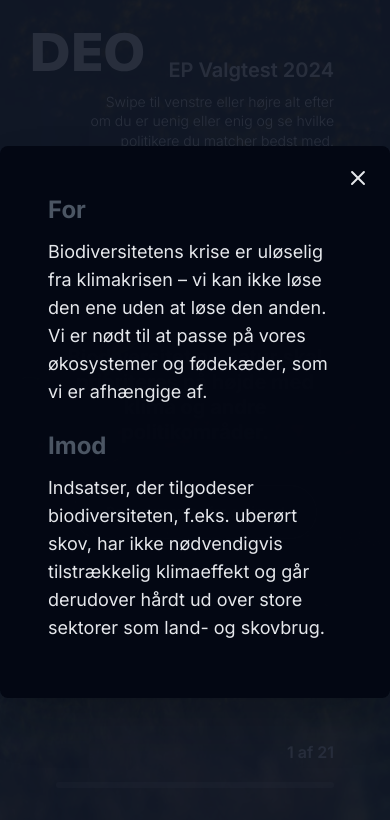
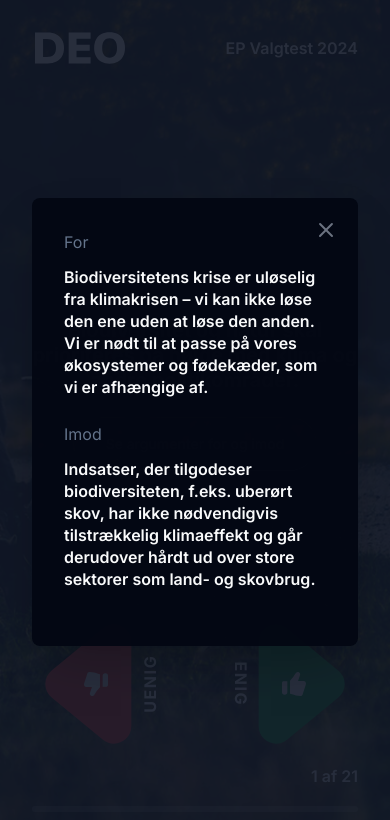
Before and after one commit to maxrh/ep-valgtest-2024-next, a Next.js app: page / in a window 390 px wide. Both pictures are taken after a click on the button "Se argumenter for og imod". Shown: the top 820 px of the page. Built offline with nearby package versions, Linux system fonts and the light colour scheme.

Commit message:
slide mobiel view

```diff
--- a/app/components/resultPol.js
+++ b/app/components/resultPol.js
@@ -35,7 +35,7 @@ export default function ResultPol({ sortedResults, partyColors, handleOpenPopup
                 <motion.div
                     key={index}
                     initial={{  opacity:0, marginBottom: 10,  marginTop: 0 }}
-                    animate={{ opacity: 1, marginBottom: expanded === index ? 20 : 10, marginTop: expanded === index && index !== 0 ? 20 : 0 }}
+                    animate={{ opacity: 1, marginBottom: expanded === index ? 10 : 10, marginTop: expanded === index && index !== 0 ? 10 : 0 }}
                     transition={{
                         opacity: { duration: 0.4, ease: easeInOut, delay: (index % 15) * 0.05 }, // Delay resets every 15 items
                         marginBottom: { duration: 0.2, ease: easeInOut },
--- a/app/components/swipeVoter.js
+++ b/app/components/swipeVoter.js
@@ -68,14 +68,14 @@ export default function SwipeVoter() {
 
     if (!initialized) {
         return (
-            <div className="flex flex-col items-center justify-center h-screen w-screen relative overflow-hidden ">
+            <div className="flex flex-col items-center justify-center h-screen w-screen relative overflow-hidden p-8">
                 <AnimatePresence>
                     <motion.div
                         initial={{ opacity: 0 }}
                         animate={{ opacity: 1 }}
                         exit={{ opacity: 0 }}
                         transition={{ duration: 0.3 }}
-                        className='flex flex-col items-center justify-center max-w-lg w-full'
+                        className='flex flex-col items-center justify-center max-w-lg w-full pointer-events-none'
                     >
                         <h1 className="text-lg leading-tight font-semibold text-slate-300">EP valgtest 2024</h1>
                         <div className="w-full bg-gray-700 rounded-full h-px my-4">
@@ -86,7 +86,7 @@ export default function SwipeVoter() {
                                 className="bg-slate-500 h-full rounded-full"
                             ></motion.div>
                         </div>
-                        <p className='text-xs mb-4 text-slate-500'>Udarbejdet af DEO | Demokrati i Europa Oplysningsforbundet</p>
+                        <p className='text-xs mb-4 text-slate-500 text-center'>Udarbejdet af DEO | Demokrati i Europa Oplysningsforbundet</p>
                     </motion.div>
                 </AnimatePresence>
 
@@ -106,7 +106,7 @@ export default function SwipeVoter() {
 
     if (showThankYou) {
         return (
-            <div className="flex flex-col items-center justify-center h-screen w-screen relative overflow-hidden ">
+            <div className="flex flex-col items-center justify-center h-screen w-screen relative overflow-hidden p-8">
                 <AnimatePresence>
                     <motion.div
                         initial={{ opacity: 0, x: -direction}}
@@ -135,7 +135,7 @@ export default function SwipeVoter() {
     }
 
     return (
-        <div className="flex flex-col items-center justify-center h-screen w-screen relative overflow-hidden ">
+        <div className="flex flex-col items-center justify-center h-screen w-screen relative overflow-hidden">
 
             <SwipeVoterSlides current={current} direction={direction} handleSwipe={handleSwipe} nextImageIndex={nextImageIndex} slides={slides}/>
 
@@ -151,10 +151,10 @@ export default function SwipeVoter() {
                             ease: 'easeInOut'
                         }}
                         onClick={() => handleSwipe('uenig')}
-                        className={`pointer-events-auto items-center justify-center absolute left-0 hidden md:flex z-10 -ml-4 `}
+                        className={`pointer-events-auto flex items-center justify-center absolute left-0 bottom-14 md:bottom-auto z-10 -ml-4 `}
                     >
                         <svg className={`w-52 h-52 text-red-500 ${flashUenig ? 'flashUenig' : ''}`} aria-hidden="true" xmlns="http://www.w3.org/2000/svg" width="24" height="24" fill="currentColor" viewBox="0 0 24 24"><path fillRule="evenodd" d="M13.729 5.575c1.304-1.074 3.27-.146 3.27 1.544v9.762c0 1.69-1.966 2.618-3.27 1.544l-5.927-4.881a2 2 0 0 1 0-3.088l5.927-4.88Z" clipRule="evenodd"/></svg>
-                        <svg className="w-8 h-8 text-slate-100 absolute ml-4" aria-hidden="true" xmlns="http://www.w3.org/2000/svg" width="24" height="24" fill="currentColor" viewBox="0 0 24 24"><path fillRule="evenodd" d="M8.97 14.316H5.004c-.322 0-.64-.08-.925-.232a2.022 2.022 0 0 1-.717-.645 2.108 2.108 0 0 1-.242-1.883l2.36-7.201C5.769 3.54 5.96 3 7.365 3c2.072 0 4.276.678 6.156 1.256.473.145.925.284 1.35.404h.114v9.862a25.485 25.485 0 0 0-4.238 5.514c-.197.376-.516.67-.901.83a1.74 1.74 0 0 1-1.21.048 1.79 1.79 0 0 1-.96-.757 1.867 1.867 0 0 1-.269-1.211l1.562-4.63ZM19.822 14H17V6a2 2 0 1 1 4 0v6.823c0 .65-.527 1.177-1.177 1.177Z" clipRule="evenodd"/></svg>
+                        <svg className="w-8 h-8 text-slate-100 absolute ml-4 " aria-hidden="true" xmlns="http://www.w3.org/2000/svg" width="24" height="24" fill="currentColor" viewBox="0 0 24 24"><path fillRule="evenodd" d="M8.97 14.316H5.004c-.322 0-.64-.08-.925-.232a2.022 2.022 0 0 1-.717-.645 2.108 2.108 0 0 1-.242-1.883l2.36-7.201C5.769 3.54 5.96 3 7.365 3c2.072 0 4.276.678 6.156 1.256.473.145.925.284 1.35.404h.114v9.862a25.485 25.485 0 0 0-4.238 5.514c-.197.376-.516.67-.901.83a1.74 1.74 0 0 1-1.21.048 1.79 1.79 0 0 1-.96-.757 1.867 1.867 0 0 1-.269-1.211l1.562-4.63ZM19.822 14H17V6a2 2 0 1 1 4 0v6.823c0 .65-.527 1.177-1.177 1.177Z" clipRule="evenodd"/></svg>
                         <span className='absolute right-3 uppercase font-bold tracking-widest text-slate-100 -rotate-90'>Uenig</span>
                     </motion.button>
 
@@ -168,7 +168,7 @@ export default function SwipeVoter() {
                             ease: 'easeInOut'
                         }}
                         onClick={() => handleSwipe('enig')}
-                        className={`pointer-events-auto items-center justify-center absolute right-0 hidden md:flex z-10 -mr-4`}
+                        className={`pointer-events-auto flex items-center justify-center absolute right-0 bottom-14 md:bottom-auto  z-10 -mr-4`}
                     >
                         <svg className={`w-52 h-52 text-green-600 ${flashEnig ? 'flashEnig' : ''}`} aria-hidden="true" xmlns="http://www.w3.org/2000/svg" width="24" height="24" fill="currentColor" viewBox="0 0 24 24"><path fillRule="evenodd" d="M10.271 5.575C8.967 4.501 7 5.43 7 7.12v9.762c0 1.69 1.967 2.618 3.271 1.544l5.927-4.881a2 2 0 0 0 0-3.088l-5.927-4.88Z" clipRule="evenodd"/></svg>
                         <svg className="w-8 h-8 text-slate-100 absolute mr-4 -mt-px" aria-hidden="true" xmlns="http://www.w3.org/2000/svg" width="24" height="24" fill="currentColor" viewBox="0 0 24 24"><path fillRule="evenodd" d="M15.03 9.684h3.965c.322 0 .64.08.925.232.286.153.532.374.717.645a2.109 2.109 0 0 1 .242 1.883l-2.36 7.201c-.288.814-.48 1.355-1.884 1.355-2.072 0-4.276-.677-6.157-1.256-.472-.145-.924-.284-1.348-.404h-.115V9.478a25.485 25.485 0 0 0 4.238-5.514 1.8 1.8 0 0 1 .901-.83 1.74 1.74 0 0 1 1.21-.048c.396.13.736.397.96.757.225.36.32.788.269 1.211l-1.562 4.63ZM4.177 10H7v8a2 2 0 1 1-4 0v-6.823C3 10.527 3.527 10 4.176 10Z" clipRule="evenodd"/></svg>
@@ -182,7 +182,7 @@ export default function SwipeVoter() {
                 animate={{ opacity: 1 }}
                 exit={{ opacity: 0 }}
                 transition={{ delay: 1, duration: 0.3 }}
-                className="flex flex-col items-end justify-center w-full z-10 mt-4 absolute bottom-0 p-14"
+                className="flex flex-col items-end justify-center w-full z-10 mt-4 absolute bottom-0 p-8 md:p-14"
             >
                 <div className="font-semibold mb-4 text-slate-100">{current + 1 > slides.length ? slides.length : current + 1} af {slides.length}</div>
                 <div className="w-full bg-slate-50/20 rounded-full h-1.5">
@@ -202,11 +202,11 @@ export default function SwipeVoter() {
                 animate={{ opacity: 1, x: 0 }}
                 exit={{ opacity: 0 }}
                 transition={{ delay: 1.5, duration: 0.3 }}
-                className="flex items-center justify-center z-10 absolute top-0 right-0 p-14"
+                className="flex items-center justify-center z-10 absolute top-1 right-0 p-8 md:p-14 pointer-events-none"
             >
                 <div className="w-full text-right text-white">
-                    <h1 className="text-xl font-semibold mb-2">EP Valgtest 2024</h1>
-                    <p className='leading-snug font-light text-sm'>Swipe til venstre eller højre alt efter <br />om du er uenig eller enig og se hvilke <br />politikere du matcher bedst med.</p>
+                    <h1 className="text-base md:text-xl font-semibold mb-2">EP Valgtest 2024</h1>
+                    <p className='leading-snug font-light text-xs md:text-sm hidden md:flex'>Swipe til venstre eller højre alt efter <br />om du er uenig eller enig og se hvilke <br />politikere du matcher bedst med.</p>
                 </div>
             </motion.div>
         </div>
--- a/app/components/swipeVoterSlides.js
+++ b/app/components/swipeVoterSlides.js
@@ -39,10 +39,10 @@ export default function SwipeVoterSlides({ current, direction, handleSwipe, next
                                 handleSwipe(offset.x > 0 ? 'enig' : 'uenig');
                             }
                         }}
-                        className="h-full w-full absolute top-0 left-0 cursor-grab z-10"
+                        className="h-full w-full absolute top-0 left-0 cursor-grab z-10 px-8 py-24 md:px-14"
                     >
-                        <div className="h-full w-full p-14 flex flex-col items-center justify-center">
-                            <div className="my-10 max-w-sm md:max-w-md lg:max-w-2xl xl:max-w-4xl text-center text-xl md:text-3xl lg:text-4xl xl:text-5xl ">
+                        <div className="h-full w-full flex flex-col items-center justify-center pb-20 md:pb-0">
+                            <div className="my-6 md:my-10 max-w-sm md:max-w-md lg:max-w-2xl xl:max-w-4xl text-center text-xl md:text-3xl lg:text-4xl xl:text-5xl ">
                                 <h1 className=" leading-tight font-bold text-slate-50">{slides[current]?.text}</h1>
                             </div>
                             <button onClick={handleOpenPopup} className="text-sm font-medium px-8 py-4 border border-gray-200/40 rounded-full hover:bg-slate-200/10 hover:shadow-lg duration-500 transition-all ease-in-out ">
@@ -106,7 +106,7 @@ export default function SwipeVoterSlides({ current, direction, handleSwipe, next
                         initial={{ opacity: 0 }}
                         animate={{ opacity: 1 }}
                         transition={{ duration: .2, ease: 'easeInOut' }}
-                        className="fixed top-0 left-0 w-full h-full flex items-center justify-center z-50"
+                        className="fixed top-0 left-0 w-full h-full flex items-center justify-center z-50 p-8"
                         onClick={handleClosePopup}
                         style={{
                             backgroundColor: 'rgba(17, 24, 39, .9)',
@@ -121,20 +121,20 @@ export default function SwipeVoterSlides({ current, direction, handleSwipe, next
                                 stiffness: 1600,
                                 damping: 50,
                             }}
-                            className="p-12 pb-14 rounded-lg  max-w-xl w-full relative shadow-2xl bg-gray-950/95"
+                            className="p-8 md:p-12 pb-14 rounded-lg max-w-3xl w-full relative shadow-2xl bg-gray-950/95"
                             onClick={(e) => e.stopPropagation()}
                         >
                             <button
                                 onClick={() => setShowPopup(false)}
                                 className="flex items-center justify-center w-16 h-16 absolute top-0 right-0 "
                             >
-                                <svg class="w-6 h-6 text-gray-200" aria-hidden="true" xmlns="http://www.w3.org/2000/svg" width="24" height="24" fill="none" viewBox="0 0 24 24"><path stroke="currentColor" strokeLinecap="round" strokeLinejoin="round" strokeWidth="2" d="M6 18 17.94 6M18 18 6.06 6"/></svg>
+                                <svg class="w-6 h-6 text-gray-500" aria-hidden="true" xmlns="http://www.w3.org/2000/svg" width="24" height="24" fill="none" viewBox="0 0 24 24"><path stroke="currentColor" strokeLinecap="round" strokeLinejoin="round" strokeWidth="2" d="M6 18 17.94 6M18 18 6.06 6"/></svg>
                             </button>
 
-                            <h2 className="text-2xl font-bold text-gray-600 mb-3">For</h2>
-                            <p className='text-gray-200 text-lg'>{slides[current]?.for}</p>
-                            <h2 className="text-2xl font-bold text-gray-600 mb-3 mt-6">Imod</h2>
-                            <p className='text-gray-200  text-lg'>{slides[current]?.imod}</p>
+                            <h2 className="text-base md:text-lg font-normal text-slate-500 mb-3">For</h2>
+                            <p className='text-gray-50 text-base md:text-xl font-semibold md:font-bold leading-snug'>{slides[current]?.for}</p>
+                            <h2 className="text-base md:text-lg font-normal text-slate-500 mb-3 mt-6">Imod</h2>
+                            <p className='text-gray-50 text-base md:text-xl font-semibold md:font-bold leading-snug'>{slides[current]?.imod}</p>
                         </motion.div>
 
                     </motion.div>
--- a/app/components/ui/siteHeader.js
+++ b/app/components/ui/siteHeader.js
@@ -9,7 +9,7 @@ export default function SiteHeader() {
         <header className="px-8 pt-8 md:px-14 md:pt-14 pb-5 flex flex-col items-center absolute top-0 left-0 w-full z-50  ">
             <div className="flex justify-between items-center max-w-screen-3xl w-full h-full">
                 <div className="site-logo flex items-center flex-shrink-0 mr-auto">
-                    <Link href="/" className="flex items-center w-28 h-10">
+                    <Link href="/" className="flex items-center w-24 h-8 md:w-28 md:h-10">
                         <motion.svg
                             version="1.1"
                             id="Layer_1"
@@ -17,7 +17,7 @@ export default function SiteHeader() {
                             x="0px"
                             y="0px"
                             viewBox="0 0 500 175"
-                            className="w-28 h-10 fill-white"
+                            className="w-24 h-8 md:w-28 md:h-10 fill-white"
                         >
                             <g>
                                 <path className="st0" d="M3.99,171.77h68.61c18.8,0,34.94-3.35,48.41-10.04c13.47-6.69,23.75-16.38,30.84-29.05
--- a/app/resultat/page.js
+++ b/app/resultat/page.js
@@ -104,18 +104,18 @@ export default function Resultat() {
                                 stiffness: 1600,
                                 damping: 50,
                             }}
-                            className="p-12 pb-14 rounded-lg  max-w-3xl w-full relative shadow-2xl bg-gray-950/95"
+                            className="p-8 md:p-12 pb-14 rounded-lg max-w-3xl w-full relative shadow-2xl bg-gray-950/95"
                             onClick={(e) => e.stopPropagation()}
                         >
                             <button
                                 onClick={() => setShowPopup(false)}
                                 className="flex items-center justify-center w-16 h-16 absolute top-0 right-0"
                             >
-                                <svg class="w-6 h-6 text-gray-200" aria-hidden="true" xmlns="http://www.w3.org/2000/svg" width="24" height="24" fill="none" viewBox="0 0 24 24"><path stroke="currentColor" strokeLinecap="round" strokeLinejoin="round" strokeWidth="2" d="M6 18 17.94 6M18 18 6.06 6"/></svg>
+                                <svg class="w-6 h-6 text-gray-500" aria-hidden="true" xmlns="http://www.w3.org/2000/svg" width="24" height="24" fill="none" viewBox="0 0 24 24"><path stroke="currentColor" strokeLinecap="round" strokeLinejoin="round" strokeWidth="2" d="M6 18 17.94 6M18 18 6.06 6"/></svg>
                             </button>
 
-                            <h2 className="text-base font-normal text-slate-500 mb-3">Udsagn #{popupContent.id}</h2>
-                            <p className="text-gray-200 text-2xl font-bold leading-snug">{popupContent.text}</p>
+                            <h2 className="text-base md:text-lg font-normal text-slate-500 mb-3">Udsagn #{popupContent.id}</h2>
+                            <p className="text-gray-50 text-lg md:text-xl font-semibold leading-snug">{popupContent.text}</p>
 
                         </motion.div>
 
```
